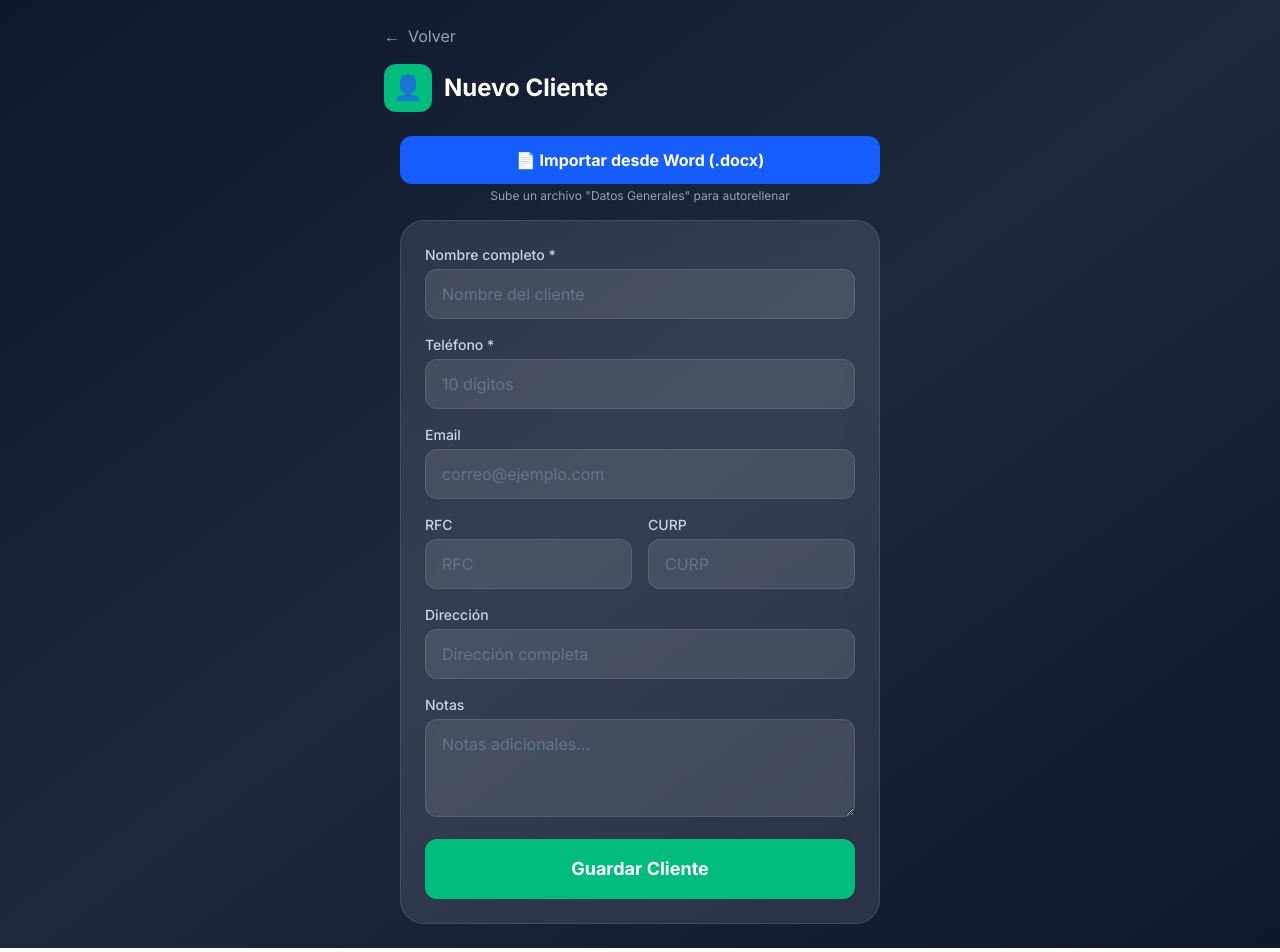
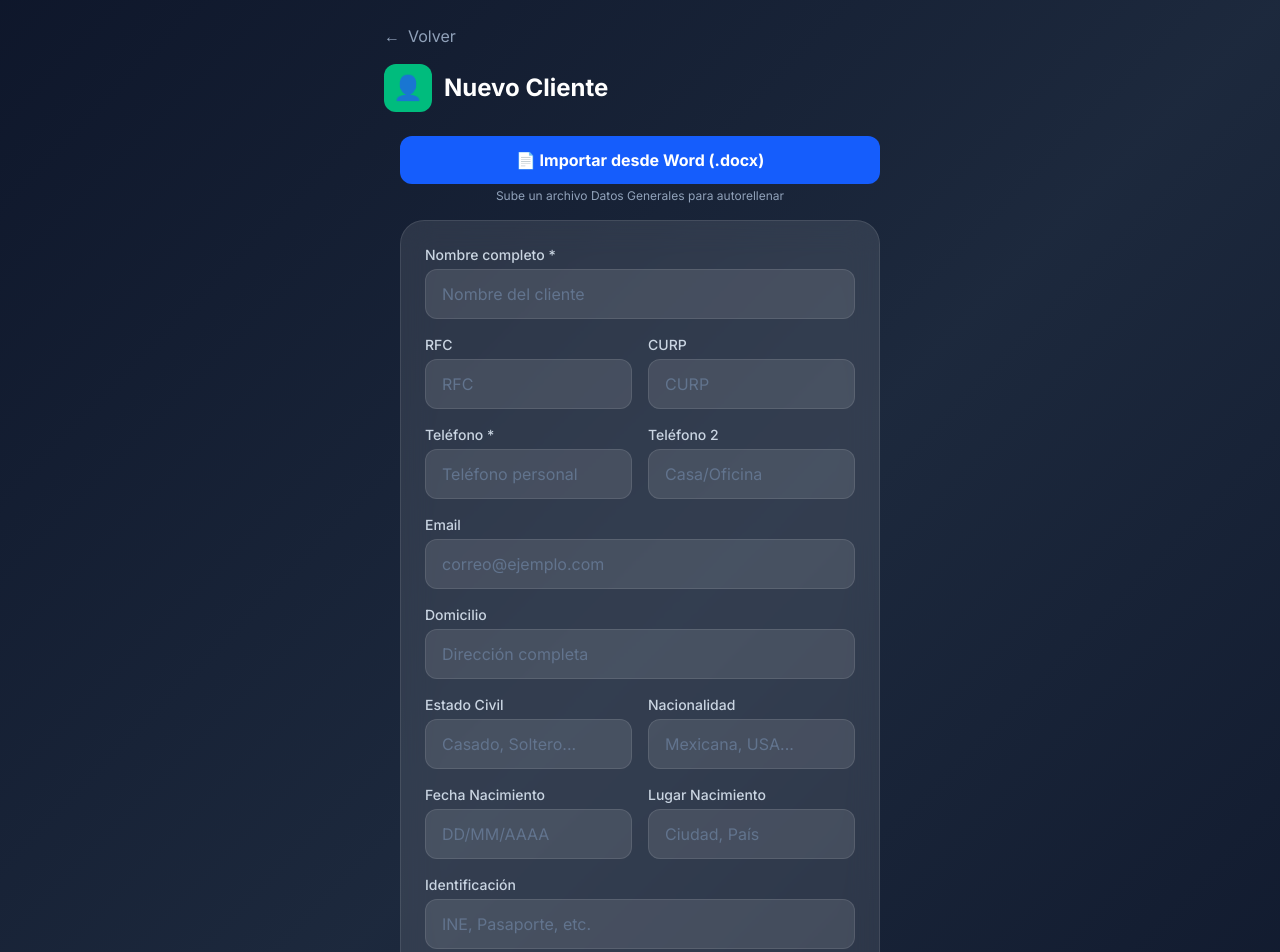
Before and after one commit to Pvrolomx/Legal-Solutions, a Next.js app: page /clientes/nuevo in a window 1280 px wide. Shown: the top 952 px of the page. Built offline with nearby package versions, Linux system fonts and the light colour scheme.

Commit message:
feat: Importar Word - TODOS los campos (RFC, CURP, estado civil, nacionalidad, identificacion, etc)

```diff
--- a/src/app/clientes/nuevo/page.tsx
+++ b/src/app/clientes/nuevo/page.tsx
@@ -11,7 +11,20 @@ export default function NuevoClientePage() {
   const [importing, setImporting] = useState(false);
   const fileInputRef = useRef<HTMLInputElement>(null);
   const [form, setForm] = useState({
-    name: '', rfc: '', curp: '', phone: '', email: '', address: '', notes: '',
+    name: '',
+    rfc: '',
+    curp: '',
+    phone: '',
+    phone2: '',
+    email: '',
+    address: '',
+    estadoCivil: '',
+    fechaNacimiento: '',
+    lugarNacimiento: '',
+    nacionalidad: '',
+    identificacion: '',
+    actividad: '',
+    notes: '',
   });
 
   const parseDocxContent = (text: string) => {
@@ -19,30 +32,29 @@ export default function NuevoClientePage() {
     const data: Record<string, string> = {};
 
     for (const line of lines) {
-      const parts = line.split(':');
-      if (parts.length >= 2) {
-        const key = parts[0].trim().toUpperCase();
-        const value = parts.slice(1).join(':').trim();
-        data[key] = value;
+      const colonIdx = line.indexOf(':');
+      if (colonIdx > 0) {
+        const key = line.substring(0, colonIdx).trim().toUpperCase();
+        const value = line.substring(colonIdx + 1).trim();
+        if (value) data[key] = value;
       }
     }
 
-    // Map DOCX fields to form fields
     setForm({
-      name: data['NOMBRE'] || data['NOMBRE COMPLETO'] || '',
+      name: data['NOMBRE'] || '',
       rfc: data['RFC'] || '',
       curp: data['CURP'] || '',
-      phone: data['TELEFONO PERSONAL'] || data['TELEFONO'] || data['TELEFONO DE CASA'] || '',
+      phone: data['TELEFONO PERSONAL'] || data['TELEFONO'] || '',
+      phone2: data['TELEFONO DE CASA'] || '',
       email: data['EMAIL'] || data['CORREO'] || '',
       address: data['DOMICILIO'] || data['DIRECCION'] || '',
-      notes: [
-        data['ESTADO CIVIL (INDICAR RÉGIMEN)'] ? `Estado Civil: ${data['ESTADO CIVIL (INDICAR RÉGIMEN)']}` : '',
-        data['FECHA DE NACIMIENTO'] ? `Nacimiento: ${data['FECHA DE NACIMIENTO']}` : '',
-        data['LUGAR DE NACIMIENTO'] ? `Lugar: ${data['LUGAR DE NACIMIENTO']}` : '',
-        data['NACIONALIDAD'] ? `Nacionalidad: ${data['NACIONALIDAD']}` : '',
-        data['IDENTIFICACIÓN'] ? `ID: ${data['IDENTIFICACIÓN']}` : '',
-        data['ACTIVIDAD PRINCIPAL'] ? `Actividad: ${data['ACTIVIDAD PRINCIPAL']}` : '',
-      ].filter(Boolean).join('\n'),
+      estadoCivil: data['ESTADO CIVIL (INDICAR RÉGIMEN)'] || data['ESTADO CIVIL'] || '',
+      fechaNacimiento: data['FECHA DE NACIMIENTO'] || '',
+      lugarNacimiento: data['LUGAR DE NACIMIENTO'] || '',
+      nacionalidad: data['NACIONALIDAD'] || '',
+      identificacion: data['IDENTIFICACIÓN'] || data['IDENTIFICACION'] || '',
+      actividad: data['ACTIVIDAD PRINCIPAL'] || data['OCUPACION'] || '',
+      notes: '',
     });
   };
 
@@ -85,6 +97,8 @@ export default function NuevoClientePage() {
     }
   };
 
+  const inputClass = "w-full px-4 py-3 bg-white/10 border border-white/10 rounded-xl text-white placeholder-slate-500 focus:ring-2 focus:ring-emerald-500 focus:border-transparent";
+
   return (
     <div className="min-h-screen bg-gradient-to-br from-slate-900 via-slate-800 to-slate-900">
       <header className="pt-6 px-4">
@@ -102,81 +116,88 @@ export default function NuevoClientePage() {
       </header>
 
       <main className="px-4 py-6 max-w-lg mx-auto">
-        {/* Import Button */}
         <div className="mb-4">
-          <input
-            type="file"
-            ref={fileInputRef}
-            accept=".docx"
-            onChange={handleFileImport}
-            className="hidden"
-          />
-          <button
-            type="button"
-            onClick={() => fileInputRef.current?.click()}
-            disabled={importing}
-            className="w-full py-3 bg-blue-600 hover:bg-blue-700 text-white rounded-xl font-bold transition flex items-center justify-center gap-2 disabled:opacity-50"
-          >
-            {importing ? (
-              <>⏳ Importando...</>
-            ) : (
-              <>📄 Importar desde Word (.docx)</>
-            )}
+          <input type="file" ref={fileInputRef} accept=".docx" onChange={handleFileImport} className="hidden" />
+          <button type="button" onClick={() => fileInputRef.current?.click()} disabled={importing}
+            className="w-full py-3 bg-blue-600 hover:bg-blue-700 text-white rounded-xl font-bold transition flex items-center justify-center gap-2 disabled:opacity-50">
+            {importing ? '⏳ Importando...' : '📄 Importar desde Word (.docx)'}
           </button>
-          <p className="text-xs text-slate-400 mt-1 text-center">
-            Sube un archivo &quot;Datos Generales&quot; para autorellenar
-          </p>
+          <p className="text-xs text-slate-400 mt-1 text-center">Sube un archivo Datos Generales para autorellenar</p>
         </div>
 
         <form onSubmit={handleSubmit} className="bg-white/10 backdrop-blur-lg rounded-3xl p-6 border border-white/10 space-y-4">
           <div>
             <label className="block text-sm font-medium text-slate-300 mb-1">Nombre completo *</label>
-            <input type="text" value={form.name} onChange={e => setForm({...form, name: e.target.value})}
-              placeholder="Nombre del cliente"
-              className="w-full px-4 py-3 bg-white/10 border border-white/10 rounded-xl text-white placeholder-slate-500 focus:ring-2 focus:ring-emerald-500 focus:border-transparent" required />
-          </div>
-
-          <div>
-            <label className="block text-sm font-medium text-slate-300 mb-1">Teléfono *</label>
-            <input type="tel" value={form.phone} onChange={e => setForm({...form, phone: e.target.value})}
-              placeholder="10 dígitos"
-              className="w-full px-4 py-3 bg-white/10 border border-white/10 rounded-xl text-white placeholder-slate-500 focus:ring-2 focus:ring-emerald-500 focus:border-transparent" required />
-          </div>
-
-          <div>
-            <label className="block text-sm font-medium text-slate-300 mb-1">Email</label>
-            <input type="email" value={form.email} onChange={e => setForm({...form, email: e.target.value})}
-              placeholder="correo@ejemplo.com"
-              className="w-full px-4 py-3 bg-white/10 border border-white/10 rounded-xl text-white placeholder-slate-500 focus:ring-2 focus:ring-emerald-500 focus:border-transparent" />
+            <input type="text" value={form.name} onChange={e => setForm({...form, name: e.target.value})} placeholder="Nombre del cliente" className={inputClass} required />
           </div>
 
           <div className="grid grid-cols-2 gap-4">
             <div>
               <label className="block text-sm font-medium text-slate-300 mb-1">RFC</label>
-              <input type="text" value={form.rfc} onChange={e => setForm({...form, rfc: e.target.value})}
-                placeholder="RFC"
-                className="w-full px-4 py-3 bg-white/10 border border-white/10 rounded-xl text-white placeholder-slate-500 focus:ring-2 focus:ring-emerald-500 focus:border-transparent" />
+              <input type="text" value={form.rfc} onChange={e => setForm({...form, rfc: e.target.value})} placeholder="RFC" className={inputClass} />
             </div>
             <div>
               <label className="block text-sm font-medium text-slate-300 mb-1">CURP</label>
-              <input type="text" value={form.curp} onChange={e => setForm({...form, curp: e.target.value})}
-                placeholder="CURP"
-                className="w-full px-4 py-3 bg-white/10 border border-white/10 rounded-xl text-white placeholder-slate-500 focus:ring-2 focus:ring-emerald-500 focus:border-transparent" />
+              <input type="text" value={form.curp} onChange={e => setForm({...form, curp: e.target.value})} placeholder="CURP" className={inputClass} />
+            </div>
+          </div>
+
+          <div className="grid grid-cols-2 gap-4">
+            <div>
+              <label className="block text-sm font-medium text-slate-300 mb-1">Teléfono *</label>
+              <input type="tel" value={form.phone} onChange={e => setForm({...form, phone: e.target.value})} placeholder="Teléfono personal" className={inputClass} required />
+            </div>
+            <div>
+              <label className="block text-sm font-medium text-slate-300 mb-1">Teléfono 2</label>
+              <input type="tel" value={form.phone2} onChange={e => setForm({...form, phone2: e.target.value})} placeholder="Casa/Oficina" className={inputClass} />
             </div>
           </div>
 
           <div>
-            <label className="block text-sm font-medium text-slate-300 mb-1">Dirección</label>
-            <input type="text" value={form.address} onChange={e => setForm({...form, address: e.target.value})}
-              placeholder="Dirección completa"
-              className="w-full px-4 py-3 bg-white/10 border border-white/10 rounded-xl text-white placeholder-slate-500 focus:ring-2 focus:ring-emerald-500 focus:border-transparent" />
+            <label className="block text-sm font-medium text-slate-300 mb-1">Email</label>
+            <input type="email" value={form.email} onChange={e => setForm({...form, email: e.target.value})} placeholder="correo@ejemplo.com" className={inputClass} />
+          </div>
+
+          <div>
+            <label className="block text-sm font-medium text-slate-300 mb-1">Domicilio</label>
+            <input type="text" value={form.address} onChange={e => setForm({...form, address: e.target.value})} placeholder="Dirección completa" className={inputClass} />
+          </div>
+
+          <div className="grid grid-cols-2 gap-4">
+            <div>
+              <label className="block text-sm font-medium text-slate-300 mb-1">Estado Civil</label>
+              <input type="text" value={form.estadoCivil} onChange={e => setForm({...form, estadoCivil: e.target.value})} placeholder="Casado, Soltero..." className={inputClass} />
+            </div>
+            <div>
+              <label className="block text-sm font-medium text-slate-300 mb-1">Nacionalidad</label>
+              <input type="text" value={form.nacionalidad} onChange={e => setForm({...form, nacionalidad: e.target.value})} placeholder="Mexicana, USA..." className={inputClass} />
+            </div>
+          </div>
+
+          <div className="grid grid-cols-2 gap-4">
+            <div>
+              <label className="block text-sm font-medium text-slate-300 mb-1">Fecha Nacimiento</label>
+              <input type="text" value={form.fechaNacimiento} onChange={e => setForm({...form, fechaNacimiento: e.target.value})} placeholder="DD/MM/AAAA" className={inputClass} />
+            </div>
+            <div>
+              <label className="block text-sm font-medium text-slate-300 mb-1">Lugar Nacimiento</label>
+              <input type="text" value={form.lugarNacimiento} onChange={e => setForm({...form, lugarNacimiento: e.target.value})} placeholder="Ciudad, País" className={inputClass} />
+            </div>
+          </div>
+
+          <div>
+            <label className="block text-sm font-medium text-slate-300 mb-1">Identificación</label>
+            <input type="text" value={form.identificacion} onChange={e => setForm({...form, identificacion: e.target.value})} placeholder="INE, Pasaporte, etc." className={inputClass} />
+          </div>
+
+          <div>
+            <label className="block text-sm font-medium text-slate-300 mb-1">Actividad/Ocupación</label>
+            <input type="text" value={form.actividad} onChange={e => setForm({...form, actividad: e.target.value})} placeholder="Profesión u oficio" className={inputClass} />
           </div>
 
           <div>
             <label className="block text-sm font-medium text-slate-300 mb-1">Notas</label>
-            <textarea value={form.notes} onChange={e => setForm({...form, notes: e.target.value})}
-              rows={3} placeholder="Notas adicionales..."
-              className="w-full px-4 py-3 bg-white/10 border border-white/10 rounded-xl text-white placeholder-slate-500 focus:ring-2 focus:ring-emerald-500 focus:border-transparent" />
+            <textarea value={form.notes} onChange={e => setForm({...form, notes: e.target.value})} rows={3} placeholder="Notas adicionales..." className={inputClass} />
           </div>
 
           <button type="submit" disabled={saving}
```
